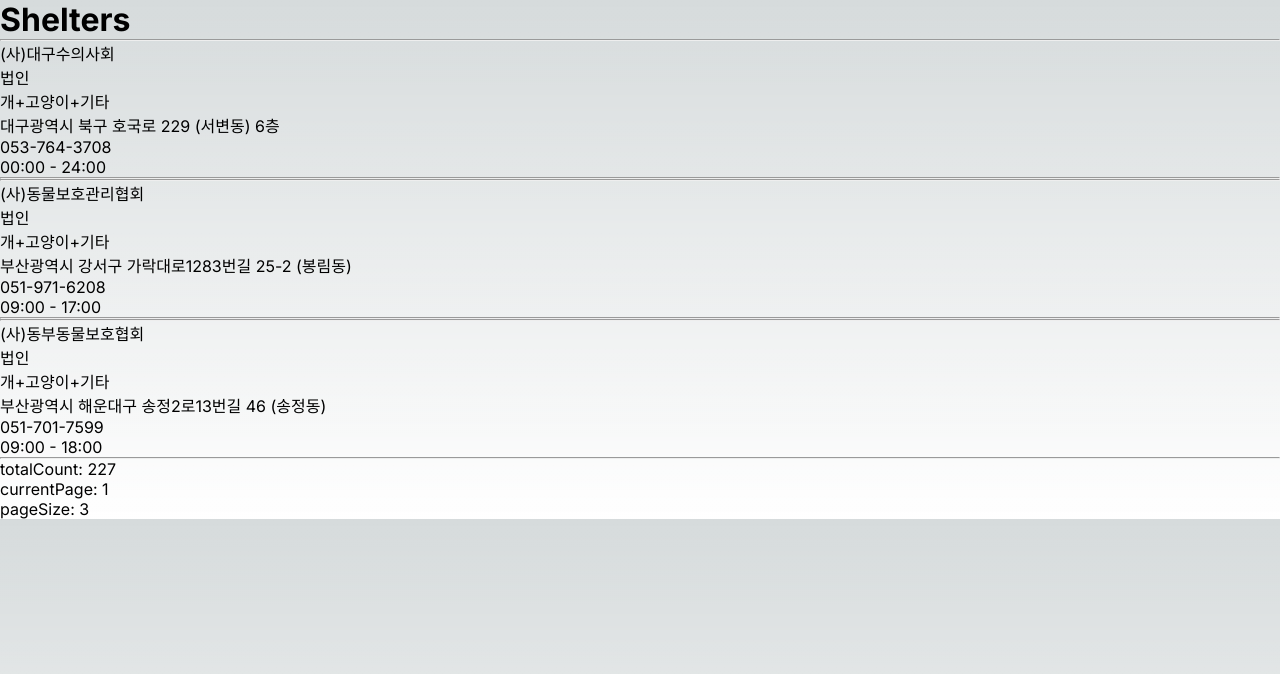
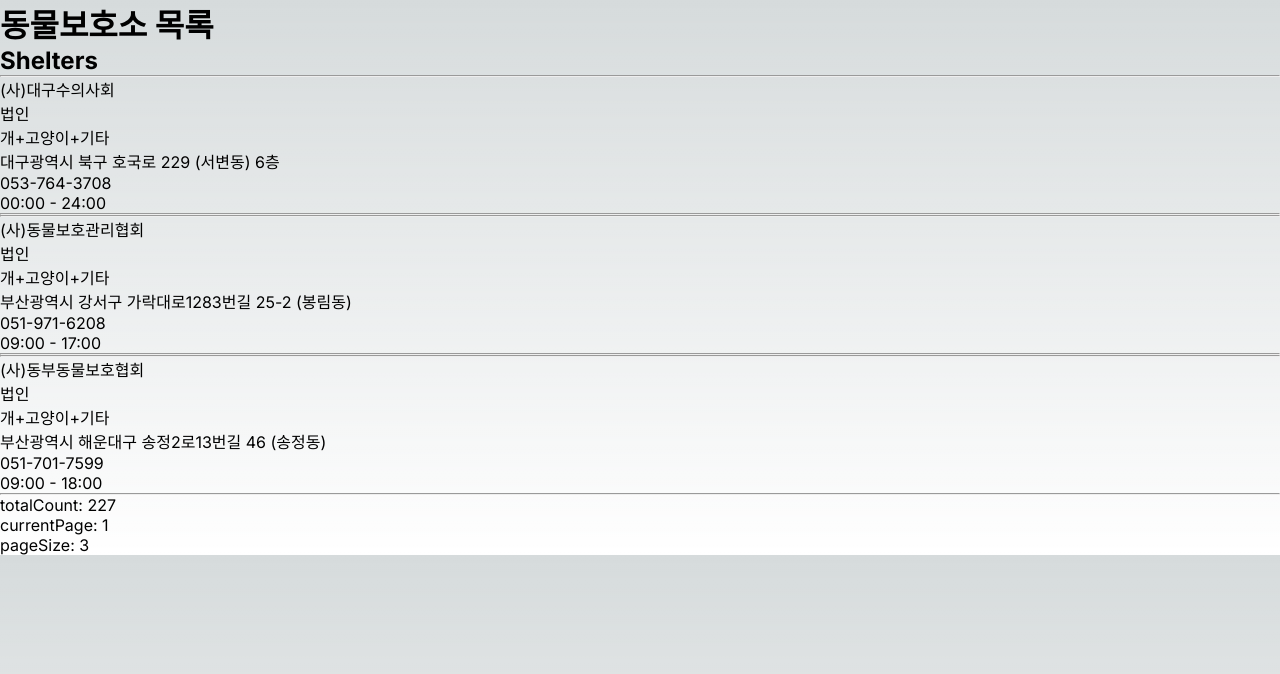
Before and after one commit to PEC-FE/pet-save, a Next.js app: page /shelters in a window 1280 px wide. Shown: the top 674 px of the page. Built offline with nearby package versions, Linux system fonts and the light colour scheme.

Commit message:
보호소 목록 컴포넌트로 분리

```diff
--- a/app/shelters/page.tsx
+++ b/app/shelters/page.tsx
@@ -1,39 +1,24 @@
-// FIXME-cch: mockData
-import { Shelters } from '../../src/entities/shelter/model/shelter';
-import { mapToShelters } from '../../src/shared/api/shelter/mapToShelters';
+import { useShelterList } from '@/src/widgets/shelter/lib/useShelterList';
 
-import { mockData } from './__mockData__';
-
-const getShelters = () => {
-  return mockData;
-};
+import Container from '@/src/shared/ui/Container';
+import { ShelterList } from '@/src/widgets/shelter/ui/ShelterList';
 
 const SheltersPage = () => {
-  const apiResponse = getShelters();
+  const { sheltersData } = useShelterList();
 
-  const sheltersData: Shelters = mapToShelters(apiResponse);
+  if (!sheltersData) {
+    return <div>No Data..</div>;
+  }
 
   return (
-    <div>
-      <h1>Shelters</h1>
-      <ul>
-        {sheltersData.shelters.map((shelter) => (
-          <li key={shelter.name}>
-            <hr />
-            <p>{shelter.name}</p>
-            <p>{shelter.type}</p>
-            <p>{shelter.animalType}</p>
-            <p>{shelter.address}</p>
-            <p>{shelter.phoneNumber}</p>
-            <p>{shelter.operatingHours}</p>
-            <hr />
-          </li>
-        ))}
-        <div>totalCount: {sheltersData.totalCount}</div>
-        <div>currentPage: {sheltersData.currentPage}</div>
-        <div>pageSize: {sheltersData.pageSize}</div>
-      </ul>
-    </div>
+    <Container title="동물보호소 목록">
+      <ShelterList
+        shelters={sheltersData.shelters}
+        totalCount={sheltersData.totalCount}
+        currentPage={sheltersData.currentPage}
+        pageSize={sheltersData.pageSize}
+      />
+    </Container>
   );
 };
 
--- a/src/widgets/shelter/ui/ShelterList.tsx
+++ b/src/widgets/shelter/ui/ShelterList.tsx
@@ -1 +1,33 @@
-export const ShelterList = () => <>ShelterList</>;
+import { Shelter, Shelters } from '@/src/entities';
+
+interface ShelterListProps {
+  shelters: Shelter[];
+  totalCount: number;
+  currentPage: number;
+  pageSize: number;
+}
+
+export const ShelterList = (props: ShelterListProps) => {
+  return (
+    <div>
+      <h2>Shelters</h2>
+      <ul>
+        {props.shelters.map((shelter) => (
+          <li key={shelter.name}>
+            <hr />
+            <p>{shelter.name}</p>
+            <p>{shelter.type}</p>
+            <p>{shelter.animalType}</p>
+            <p>{shelter.address}</p>
+            <p>{shelter.phoneNumber}</p>
+            <p>{shelter.operatingHours}</p>
+            <hr />
+          </li>
+        ))}
+      </ul>
+      <div>totalCount: {props.totalCount}</div>
+      <div>currentPage: {props.currentPage}</div>
+      <div>pageSize: {props.pageSize}</div>
+    </div>
+  );
+};
```
